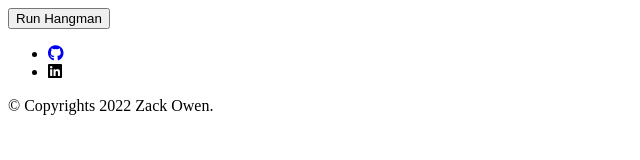
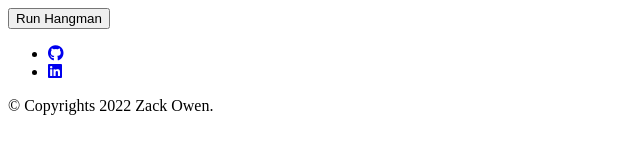
Before and after one commit to DeadEnigma13/CI_PP3_Hangman, a website: page views/index.html in a window 1280 px wide. Shown: the full height of the page, 0-640 px from the left. Drawn offline with Linux system fonts and the light colour scheme.

Commit message:
remove extra <a> on linkedin link

```diff
--- a/views/index.html
+++ b/views/index.html
@@ -9,7 +9,7 @@
                 <a href="https://github.com/DeadEnigma13/CI_PP3_Hangman" target="_blank" rel="noopener" aria-label="View the project on GitHub pages"><i class="fa-brands fa-github"></i></a>
             </li>
             <li>
-                <a href="https://www.linkedin.com/in/zachary-owen-46a1b0b6/" target="_blank" aria-label="View the developers LinkedIn page (opens in a new tab)"></a><i class="fa-brands fa-linkedin"></i></a>
+                <a href="https://www.linkedin.com/in/zachary-owen-46a1b0b6/" target="_blank" aria-label="View the developers LinkedIn page (opens in a new tab)"><i class="fa-brands fa-linkedin"></i></a>
             </li>
         </ul>
 
```
